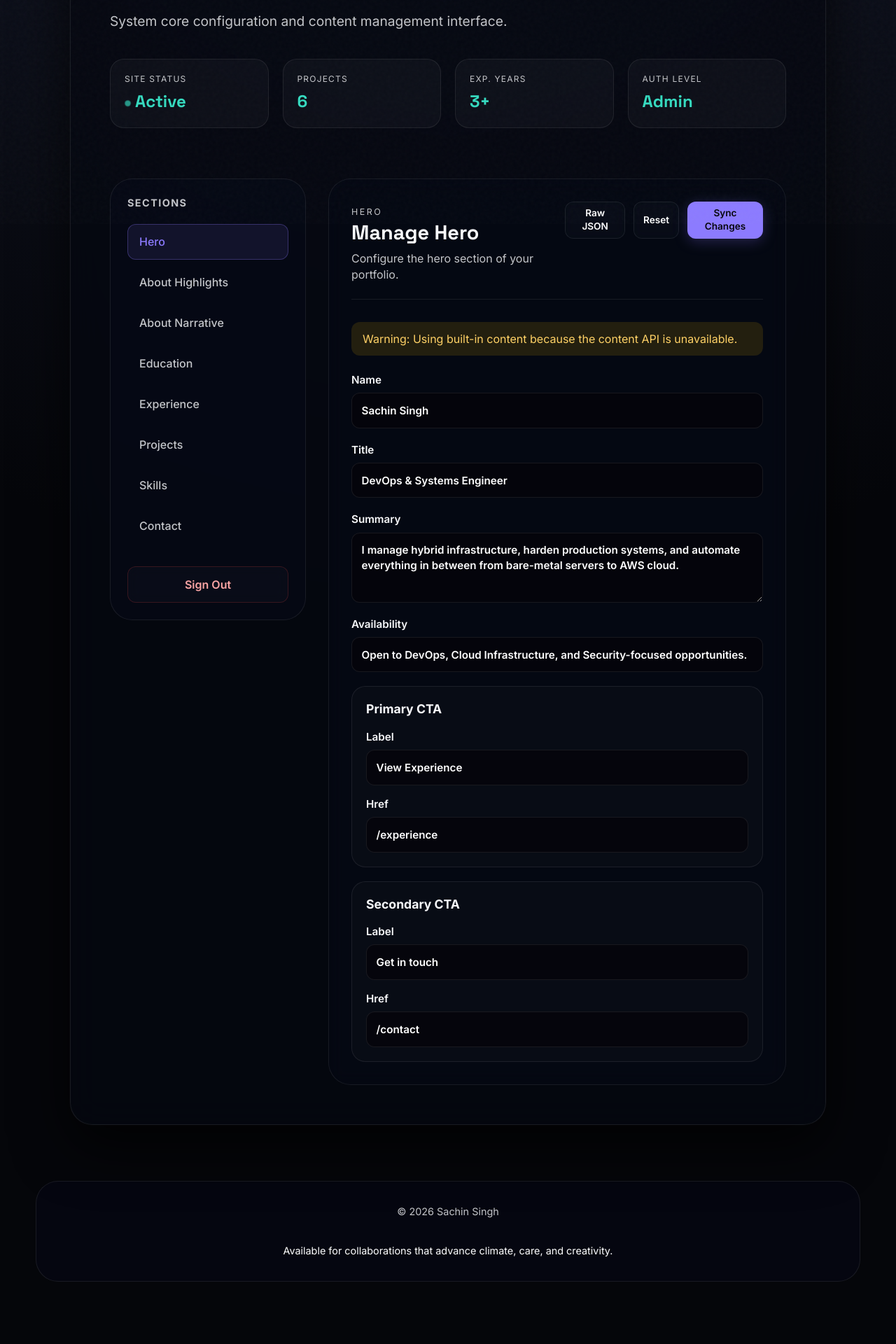
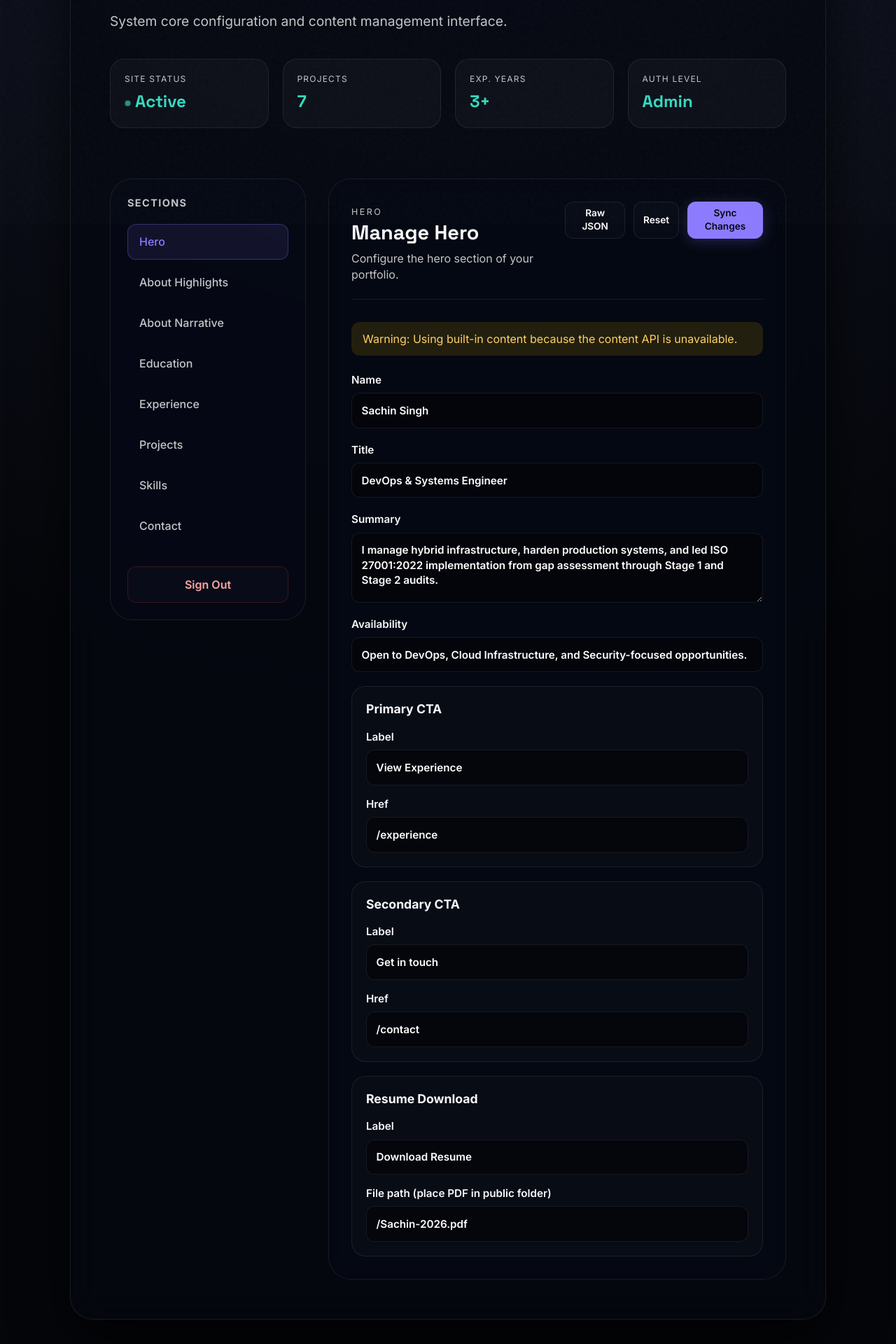
Before and after one commit to 1996sachin/Portfolio, a React (Vite) app: page /admin in a window 1280 px wide. Shown: the part 480-2400 px from the top of the page at 70% size. Before the commit the page ends 2351 px from the top, so only its background shows below. Built offline with nearby package versions, Linux system fonts and the light colour scheme; no server answers; sample sign-in values are in the browser's storage.

Commit message:
added CV download options

```diff
--- a/src/components/admin/HeroForm.tsx
+++ b/src/components/admin/HeroForm.tsx
@@ -14,6 +14,13 @@ const HeroForm = ({ data, onChange }: HeroFormProps) => {
     onChange({
       ...data,
       [cta]: { ...data[cta], [field]: value },
+    })
+  }
+
+  const handleCvDownloadChange = (field: 'label' | 'href', value: string) => {
+    onChange({
+      ...data,
+      cvDownload: { ...data.cvDownload, [field]: value },
     })
   }
 
@@ -90,6 +97,26 @@ const HeroForm = ({ data, onChange }: HeroFormProps) => {
           />
         </label>
       </div>
+
+      <div className="admin-form-group">
+        <h3>Resume Download</h3>
+        <label>
+          Label
+          <input
+            type="text"
+            value={data.cvDownload.label}
+            onChange={(e) => handleCvDownloadChange('label', e.target.value)}
+          />
+        </label>
+        <label>
+          File path (place PDF in public folder)
+          <input
+            type="text"
+            value={data.cvDownload.href}
+            onChange={(e) => handleCvDownloadChange('href', e.target.value)}
+          />
+        </label>
+      </div>
     </div>
   )
 }
--- a/src/context/ContentContext.tsx
+++ b/src/context/ContentContext.tsx
@@ -39,7 +39,18 @@ export const ContentProvider = ({ children }: { children: ReactNode }) => {
       }
 
       const data = (await response.json()) as PortfolioContent
-      setContent(data)
+      setContent({
+        ...defaultPortfolioContent,
+        ...data,
+        heroContent: {
+          ...defaultPortfolioContent.heroContent,
+          ...data.heroContent,
+          cvDownload: {
+            ...defaultPortfolioContent.heroContent.cvDownload,
+            ...data.heroContent?.cvDownload,
+          },
+        },
+      })
     } catch {
       setContent(defaultPortfolioContent)
       setError('Using built-in content because the content API is unavailable.')
--- a/src/data/content.ts
+++ b/src/data/content.ts
@@ -30,6 +30,10 @@ export type HeroContent = {
     href: string
   }
   secondaryCta: {
+    label: string
+    href: string
+  }
+  cvDownload: {
     label: string
     href: string
   }
@@ -74,10 +78,11 @@ export const heroContent = {
   name: 'Sachin Singh',
   title: 'DevOps & Systems Engineer',
   summary:
-    'I manage hybrid infrastructure, harden production systems, and automate everything in between from bare-metal servers to AWS cloud.',
+    'I manage hybrid infrastructure, harden production systems, and led ISO 27001:2022 implementation from gap assessment through Stage 1 and Stage 2 audits.',
   availability: 'Open to DevOps, Cloud Infrastructure, and Security-focused opportunities.',
   primaryCta: { label: 'View Experience', href: '/experience' },
   secondaryCta: { label: 'Get in touch', href: '/contact' },
+  cvDownload: { label: 'Download Resume', href: '/Sachin-2026.pdf' },
 }
 
 export const aboutHighlights = [
@@ -89,7 +94,7 @@ export const aboutHighlights = [
   {
     label: 'Experience',
     value:
-      'Hands-on with Fortinet firewalls, AWS cloud, CI/CD pipelines, Kubernetes, and on-premises server administration.',
+      'Hands-on with Fortinet firewalls, AWS cloud, CI/CD pipelines, Kubernetes, ISO 27001 ISMS implementation, and on-premises server administration.',
   },
   {
     label: 'Certifications',
@@ -103,7 +108,7 @@ export const aboutHighlights = [
 
 export const narrative = {
   intro:
-    'I thrive in environments where infrastructure reliability, automation, and security are non-negotiable. From managing Fortigate firewalls in active-passive HA to provisioning AWS environments with Terraform, I own the full stack — physical hardware to cloud edge.',
+    'I thrive in environments where infrastructure reliability, automation, and security are non-negotiable. From leading ISO 27001:2022 ISMS implementation to managing Fortigate firewalls in active-passive HA and provisioning AWS with Terraform, I own the full stack — controls to cloud edge.',
   pillars: [
     {
       title: 'Operational Reliability',
@@ -118,7 +123,7 @@ export const narrative = {
     {
       title: 'Security-First Mindset',
       detail:
-        'Harden systems at every layer — AWS WAF, Fortigate policies, IAM controls, Wazuh EDR, and Zabbix alerting — to detect and respond before incidents escalate.',
+        'Harden systems at every layer — ISMS design, risk assessment, AWS WAF, Fortigate policies, IAM controls, Wazuh EDR, and Zabbix alerting — to detect and respond before incidents escalate.',
     },
   ],
 }
@@ -162,8 +167,23 @@ export const experienceTimeline: TimelineItem[] = [
   },
   {
     period: 'Apr 2025 – May 2026',
+    title: 'Information Security Lead / ISO 27001 Implementation Lead',
+    place: 'One Window Private Limited · Sociair CRM+ HRIS',
+    description:
+      'Led end-to-end ISO 27001:2022 implementation for One Window Private Limited (Sociair CRM+ HRIS with omnichannel AI integration), overseeing the full ISMS lifecycle from gap assessment through Stage 1 and Stage 2 audits. Served as primary point of accountability across all ISMS controls, documentation, and audit coordination while the organisation’s certification application is in progress.',
+    highlights: [
+      'Spearheaded full-cycle ISO 27001:2022 implementation, from initial scoping and gap analysis through certification audit readiness',
+      'Owned the ISMS design and documentation across all 93 Annex A controls under the 2022 standard',
+      'Led Stage 1 (documentation review) and Stage 2 (on-site audit) with the external certification body — completed both audits with no major non-conformities identified',
+      'Coordinated cross-functional teams across product, engineering, HR, and operations to embed security controls into daily workflows',
+      'Established risk assessment and treatment processes, Statement of Applicability (SoA), and internal audit programme',
+      'Served as primary liaison between the organisation and the certifying body throughout the entire audit cycle',
+    ],
+  },
+  {
+    period: 'Apr 2025 – May 2026',
     title: 'Junior DevOps Engineer',
-    place: 'Ambition Guru',
+    place: 'Ambition Guru Private Limited (One Window Pvt. Ltd.)',
     description:
       'Automated deployments, monitored infrastructure performance, and streamlined team workflows.',
     highlights: [
@@ -228,6 +248,21 @@ export const experienceTimeline: TimelineItem[] = [
 
 export const projectShowcase: Project[] = [
   {
+    title: 'ISO 27001:2022 — One Window Pvt Ltd',
+    description:
+      'End-to-end ISO 27001:2022 implementation for One Window Private Limited (parent of Ambition Guru Pvt. Ltd.), scoped to Sociair — a CRM+ HRIS platform with omnichannel AI integration. Owned the full ISMS lifecycle from gap assessment and risk treatment through Stage 1 and Stage 2 audits.',
+    stack: [
+      'ISO 27001:2022',
+      'ISMS',
+      'Risk Assessment',
+      'SoA',
+      'Internal Audit',
+      'Annex A Controls',
+    ],
+    highlight:
+      'Completed Stage 1 and Stage 2 audits with no major non-conformities identified; organisation certification application in progress.',
+  },
+  {
     title: 'VPN Monitor Dashboard',
     description:
       'Full-stack production monitoring dashboard for VPN infrastructure built with Django and React. Automated scheduling runs Sunday–Thursday with real-time alerting and status tracking.',
@@ -278,6 +313,15 @@ export const projectShowcase: Project[] = [
 ]
 
 export const skillMatrix: SkillCategory[] = [
+  {
+    title: 'Information Security & ISMS',
+    skills: [
+      'ISO 27001:2022 ISMS Implementation',
+      'ISMS Design, Risk Assessment & Treatment',
+      'Statement of Applicability (SoA) & Internal Audit',
+      'Annex A Controls (93 controls, 2022 standard)',
+    ],
+  },
   {
     title: 'Network & Security',
     skills: [
--- a/src/pages/ContactPage.tsx
+++ b/src/pages/ContactPage.tsx
@@ -25,7 +25,7 @@ const itemVariants = {
 
 const ContactPage = () => {
   const {
-    content: { contactDetails },
+    content: { contactDetails, heroContent },
   } = usePortfolioContent()
   const [isSent, setIsSent] = useState(false)
   const [isSubmitting, setIsSubmitting] = useState(false)
@@ -60,6 +60,16 @@ const ContactPage = () => {
                 <li style={{ marginTop: '0.5rem' }}>
                   <span style={{ display: 'block', fontSize: '0.78rem', color: 'var(--text-muted)', textTransform: 'uppercase', letterSpacing: '0.1em' }}>Location</span>
                   <p style={{ margin: 0 }}>{contactDetails.location}</p>
+                </li>
+                <li style={{ marginTop: '0.5rem' }}>
+                  <span style={{ display: 'block', fontSize: '0.78rem', color: 'var(--text-muted)', textTransform: 'uppercase', letterSpacing: '0.1em' }}>Resume</span>
+                  <a
+                    href={heroContent.cvDownload.href}
+                    download="Sachin-Singh-Resume.pdf"
+                    style={{ color: 'var(--accent-secondary)', fontWeight: 600 }}
+                  >
+                    {heroContent.cvDownload.label} ↓
+                  </a>
                 </li>
               </ul>
             </TiltCard>
--- a/src/pages/HomePage.tsx
+++ b/src/pages/HomePage.tsx
@@ -11,12 +11,13 @@ const heroStats = [
 ]
 
 const heroNarrative = [
-  'As a DevOps & Systems Engineer and Information Security practitioner, I focus on the critical intersection of automated deployment pipelines, resilient infrastructure, and proactive security controls. I build, monitor, and harden systems from bare-metal iDRAC-managed servers to AWS cloud to protect production environments and ensure payment-grade reliability.',
-  'My daily work spans Fortinet firewalls and FortiSwitch management, Linux server administration across Ubuntu, CentOS, and RHEL, AWS infrastructure including VPC, WAF, EC2, S3, Route 53, RDS, and IAM, L2 IPSec VPN tunnels, Zabbix monitoring, and Jenkins-driven CI/CD pipelines. Every layer from physical hardware to cloud edge is something I own, tune, and secure.',
-  'I am passionate about eliminating manual operational toil while mitigating cyber threats through infrastructure hardening, threat analysis, and self-healing cloud design. Bridging the gap between speed and security is my primary mission.',
+  'As a DevOps & Systems Engineer and Information Security practitioner, I focus on the critical intersection of automated deployment pipelines, resilient infrastructure, and proactive security controls. I build, monitor, and harden systems from bare-metal iDRAC-managed servers to AWS cloud — and led ISO 27001:2022 ISMS implementation through Stage 1 and Stage 2 audits for a SaaS organisation.',
+  'My daily work spans Fortinet firewalls and FortiSwitch management, Linux server administration across Ubuntu, CentOS, and RHEL, AWS infrastructure including VPC, WAF, EC2, S3, Route 53, RDS, and IAM, L2 IPSec VPN tunnels, Zabbix monitoring, and Jenkins-driven CI/CD pipelines. I also design ISMS programmes covering risk assessment, SoA, internal audits, and certification audit coordination.',
+  'I am passionate about eliminating manual operational toil while mitigating cyber threats through infrastructure hardening, ISMS controls, threat analysis, and self-healing cloud design. Bridging the gap between speed and security is my primary mission.',
 ]
 
 const marqueeItems = [
+  'ISO 27001:2022', 'ISMS', 'Risk Assessment', 'Internal Audit',
   'Fortinet Firewall', 'FortiSwitch', 'AWS VPC', 'AWS WAF',
   'EC2 & RDS', 'S3 & Route 53', 'IAM Security', 'Jenkins CI/CD',
   'Ubuntu & CentOS', 'RHEL Server', 'L2 IPSec VPN', 'Zabbix Monitoring',
@@ -74,6 +75,13 @@ const HomePage = () => {
             <Link className="btn ghost animate-btn" to={heroContent.secondaryCta.href}>
               {heroContent.secondaryCta.label}
             </Link>
+            <a
+              className="btn ghost animate-btn"
+              href={heroContent.cvDownload.href}
+              download="Sachin-Singh-Resume.pdf"
+            >
+              {heroContent.cvDownload.label} <span>↓</span>
+            </a>
           </div>
 
           <p className="availability">
@@ -106,7 +114,7 @@ const HomePage = () => {
               ))}
             </ul>
             <div className="hero-card-footer">
-              <p>Hybrid infrastructure, cloud automation, and security hardening.</p>
+              <p>Hybrid infrastructure, ISO 27001 ISMS, cloud automation, and security hardening.</p>
             </div>
           </TiltCard>
         </motion.div>
```
Also changed, not shown: data/content.json (+38 -5 lines), 2 other files (tests, documents, lock files or other folders).
